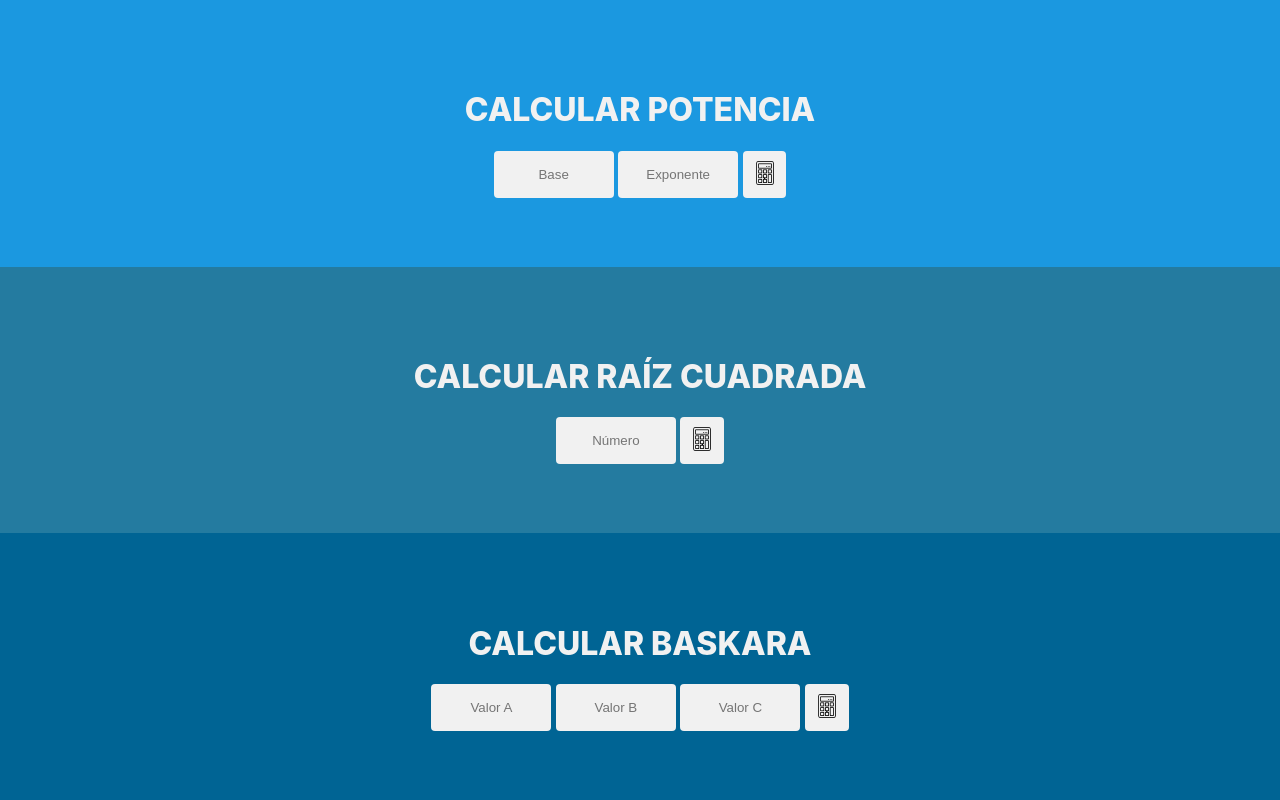
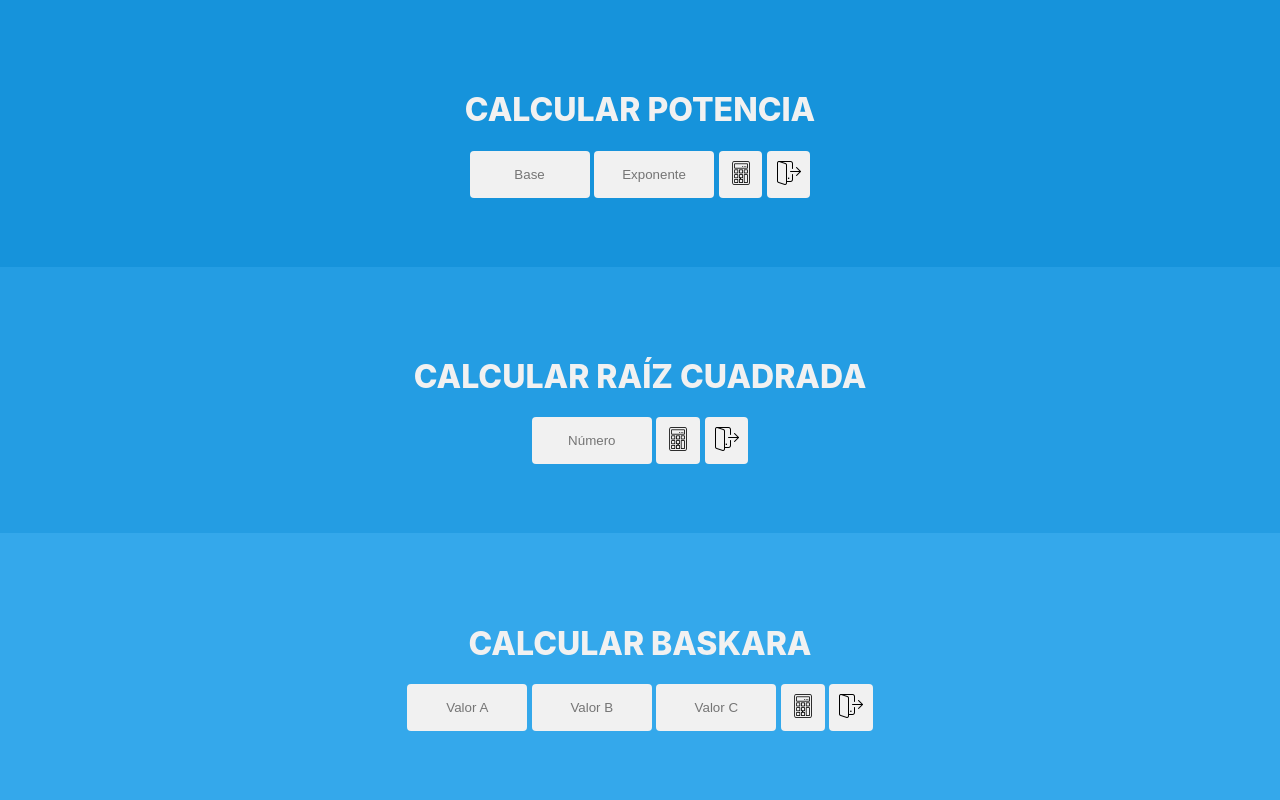
Before and after one commit to GabrielDLeon/ProyectoUTU, a PHP site: page /html/complejas.html in a window 1280 px wide. Run offline with PHP 8.4, Linux system fonts and the light colour scheme.

Commit message:
Botón de "Salida" agregado

```diff
--- a/Calculadora/html/basicas.html
+++ b/Calculadora/html/basicas.html
@@ -9,7 +9,6 @@
 </head>
 <body style="background-color: #c4491b;">
     <div class="contenido">
-
         <div class="bloque">
             <div class="bloque2">
                 <form method="POST" action="../php/controlador.php">
@@ -22,6 +21,7 @@
                     </select>
                     <input type="text" name="numero2" placeholder="Número">
                     <input type="submit" name="calcularBasicas" value=".">
+                    <input type="submit" name="btmSalir" value=".">
                 </form>
             </div>
         </div>
--- a/Calculadora/html/complejas.html
+++ b/Calculadora/html/complejas.html
@@ -8,30 +8,32 @@
     <link rel="stylesheet" href="../style.css">
 </head>
 <body>
-    <div class="contenido">
+    <div class="contenido" style="background-color: #1693db;">
 
-        <div class="bloque" style="background-color: #1B98E0;">
+        <div class="bloque">
             <div class="bloque2">
                 <h1>Calcular potencia</h1>
                 <form method="POST" action="../php/controlador.php">
                     <input type="text" name="base" placeholder="Base">
                     <input type="text" name="exponente" placeholder="Exponente">
                     <input type="submit" name="calcularPotencia" value=".">
+                    <input type="submit" name="btmSalir" value=".">
                 </form>
             </div>
         </div>
 
-        <div class="bloque" style="background-color: #247BA0;">
+        <div class="bloque" style="background-color: #249de3;">
             <div class="bloque2">
                 <h1>Calcular raíz cuadrada</h1>
                 <form method="POST" action="../php/controlador.php">
                     <input type="text" name="numero1" placeholder="Número">
                     <input type="submit" name="calcularRaizcuadrada" value=".">
+                    <input type="submit" name="btmSalir" value=".">
                 </form>
             </div>
         </div>
 
-        <div class="bloque" style="background-color: #006494;">
+        <div class="bloque" style="background-color: #34a8eb;">
             <div class="bloque2">
                 <h1>Calcular baskara</h1>
                 <form method="POST" action="../php/controlador.php">
@@ -39,6 +41,7 @@
                     <input type="text" name="baskaraB" placeholder="Valor B">
                     <input type="text" name="baskaraC" placeholder="Valor C">
                     <input type="submit" name="calcularBaskara" value=".">
+                    <input type="submit" name="btmSalir" value=".">
                 </form>
             </div>
         </div>
--- a/Calculadora/html/geometricas.html
+++ b/Calculadora/html/geometricas.html
@@ -21,6 +21,7 @@
                         <option value="3">Triangulo</option>
                     </select>
                     <input type="submit" name="calcularGeometricas" value=".">
+                    <input type="submit" name="btmSalir" value=".">
                 </form>
             </div>
         </div>
--- a/Calculadora/php/operaciones.php
+++ b/Calculadora/php/operaciones.php
@@ -63,6 +63,7 @@ class matematica {
             return "Ingrese dos medidas iguales";
         }
     }
+
     public static function aRectangulo($num1,$num2){
         if ($num1!=$num2) {
         $areaRectangulo=$num1*$num2;
@@ -71,14 +72,17 @@ class matematica {
             return "Ingrese dos medidas distintas";
         }
     }
+
     public static function aCircunferencia($num1){
         $areaCircunferencia=3.141592*$num1*$num1;
         return $areaCircunferencia;
     }
+
     public static function aTriangulo($num1,$num2){
         $areaTriangulo=$num1*$num2;
 	    $areaTriangulo=$areaTriangulo/2;
         return $areaTriangulo;
     }
+
 }
 ?>
--- a/Calculadora/style.css
+++ b/Calculadora/style.css
@@ -88,6 +88,10 @@ input[type=submit] {
     background-repeat: no-repeat;
 }
 
+input[name="btmSalir"]{
+    background-image: url('exit.png');
+}
+
 select{
     padding: 15px 20px;
     border: none;
```
Also changed, not shown: Calculadora/php/controlador.php (+17 -11 lines), Calculadora/exit.png (added). Lines whose indentation alone changed are shown as unchanged.
